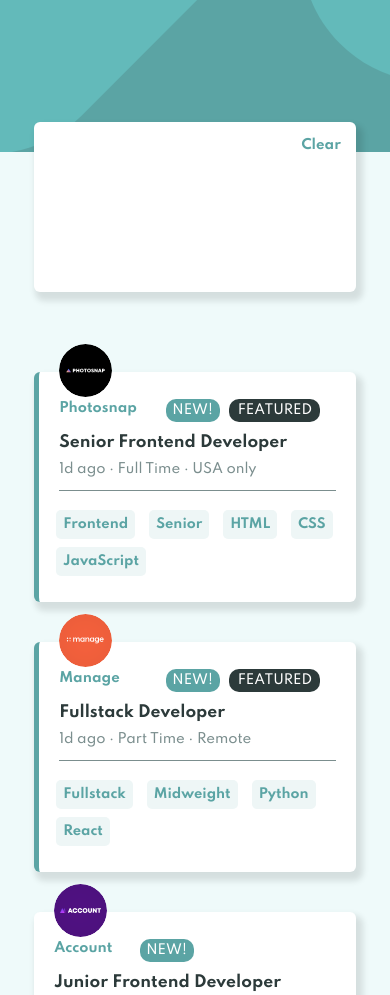
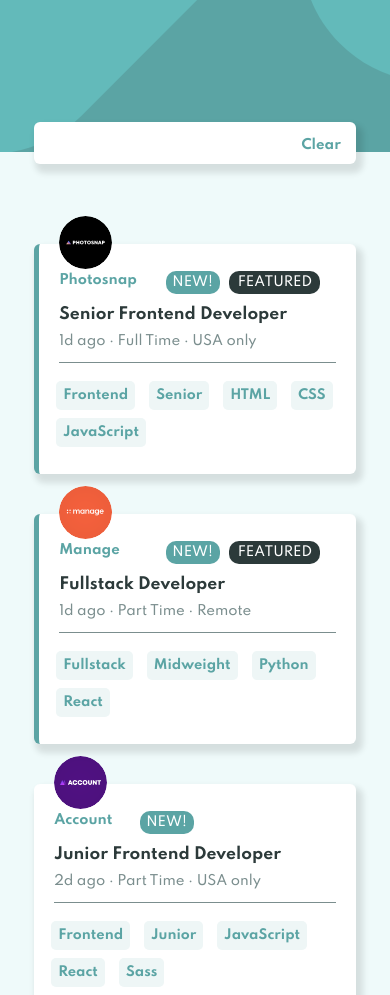
Before and after one commit to skanthanvijay/Frontend-Mentor-Job-Listing-Challenge, a plain HTML site: page index.html in a window 390 px wide. Shown: the top 995 px of the page. Drawn offline with nearby package versions, Linux system fonts and the light colour scheme.

Commit message:
Made search bar more responsive on mobile

```diff
--- a/CSS/styles.css
+++ b/CSS/styles.css
@@ -248,7 +248,7 @@ ul li:last-child:after { content: none; }
 
   body { font-size: 0.83em; }
   .background { background-image: url("../images/bg-header-desktop.svg"); }
-  .search-bar { height: 170px; margin: auto 7%; }
+  .search-bar { height: auto; margin: auto 7%; }
   .search-selections { flex-wrap: wrap; }
   .main-cont { margin: auto 7%; }
   .item { flex-wrap: wrap; height: 230px; margin: 40px 0; }
```
